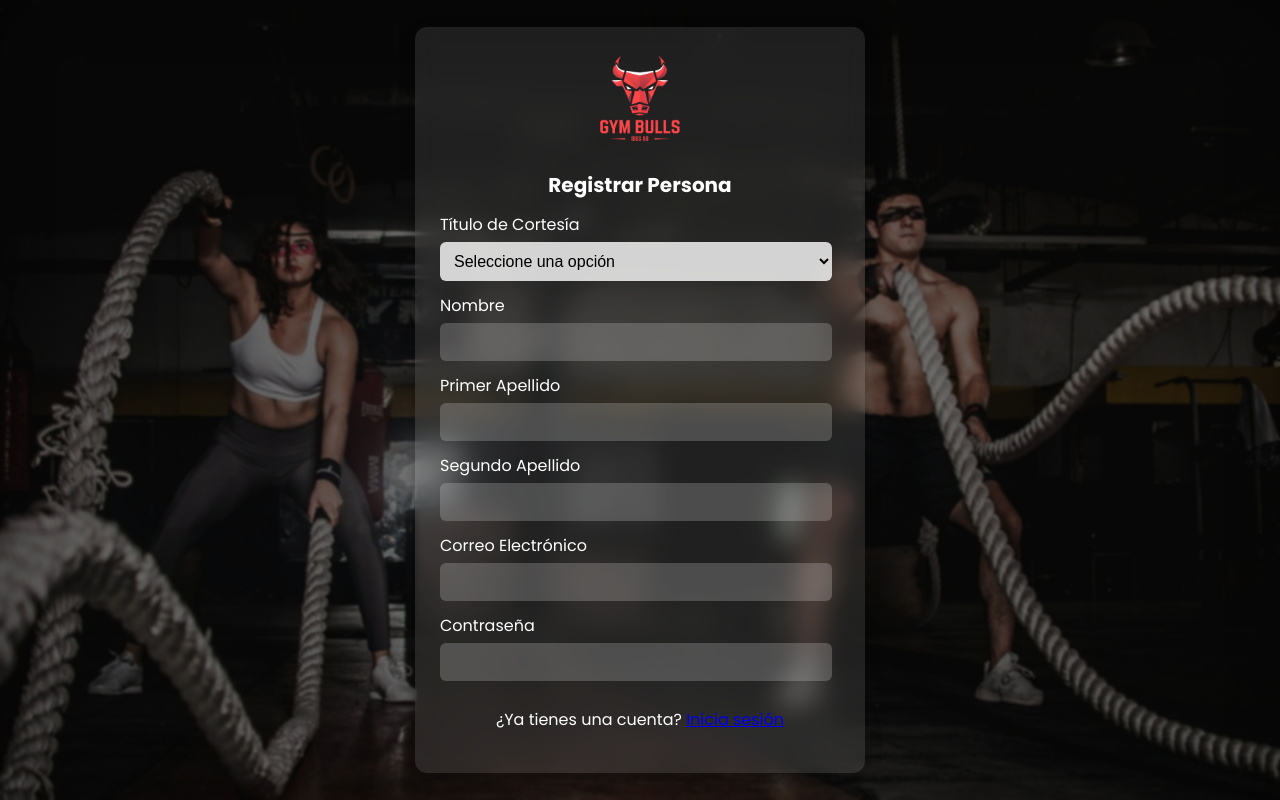
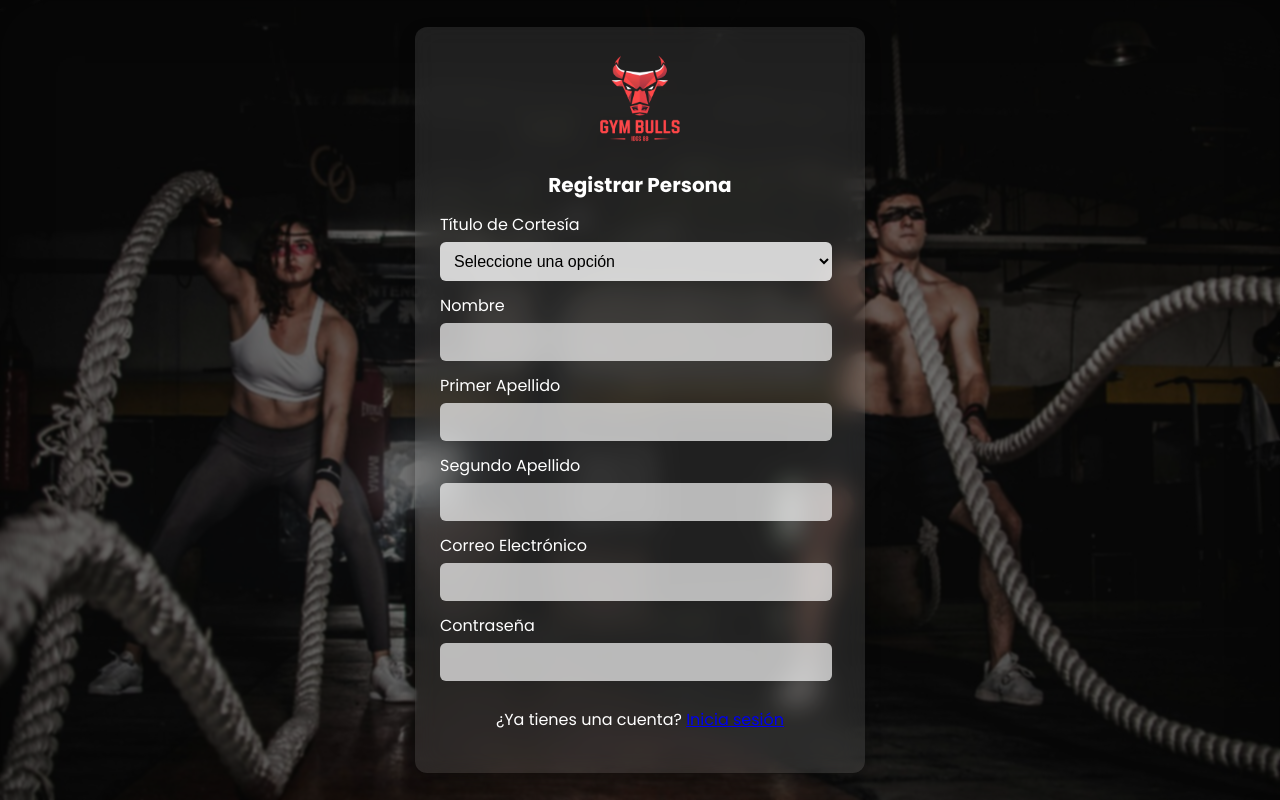
Before and after one commit to Alex01Dev/frontend-gerencia, a Vue app: page /register in a window 1280 px wide. Built offline with nearby package versions, Linux system fonts and the light colour scheme.

Commit message:
Update: modificando colores de input para mejorar el contraste

```diff
--- a/src/views/LoginView.vue
+++ b/src/views/LoginView.vue
@@ -195,8 +195,8 @@ h2 {
   border: none;
   border-radius: 6px;
   font-size: 16px;
-  background: rgba(255, 255, 255, 0.2);
-  color: #fff;
+  background: rgba(255, 255, 255, 0.685);
+  color: #000000;
   outline: none;
 }
 
--- a/src/views/RegisterView.vue
+++ b/src/views/RegisterView.vue
@@ -11,13 +11,12 @@
         <!-- Título de Cortesía -->
         <div class="form-group">
           <label for="titulo_cortesia">Título de Cortesía</label>
-          <select id="titulo_cortesia" v-model="user.titulo_cortesia" required>
+          <select id="titulo_cortesia" v-model="user.titulo_cortesia" >
             <option value="" disabled selected>Seleccione una opción</option>
             <option value="Sra.">Sra.</option>
             <option value="Srita.">Srita.</option>
             <option value="Dra.">Dra.</option>
             <option value="Mtra.">Mtra.</option>
-            <option value="Lic.">Lic.</option>
             <option value="Profra.">Profra.</option>
             <option value="C.">C.</option>
             <option value="C.P.">C.P.</option>
@@ -29,10 +28,6 @@
             <option value="Mtr.">Mtr.</option>
             <option value="Lic.">Lic.</option>
             <option value="Profr.">Profr.</option>
-            <option value="C.">C.</option>
-            <option value="C.P.">C.P.</option>
-            <option value="Med.">Med.</option>
-            <option value="LAE">LAE</option>
           </select>
         </div>
 
@@ -284,8 +279,8 @@ h2 {
   border: none;
   border-radius: 6px;
   font-size: 16px;
-  background: rgba(255, 255, 255, 0.2);
-  color: #000; /* Texto en negro para mejor visibilidad */
+  background: rgba(255, 255, 255, 0.685);
+  color: #000000; /* Texto en negro para mejor visibilidad */
   outline: none;
 }
 
```
